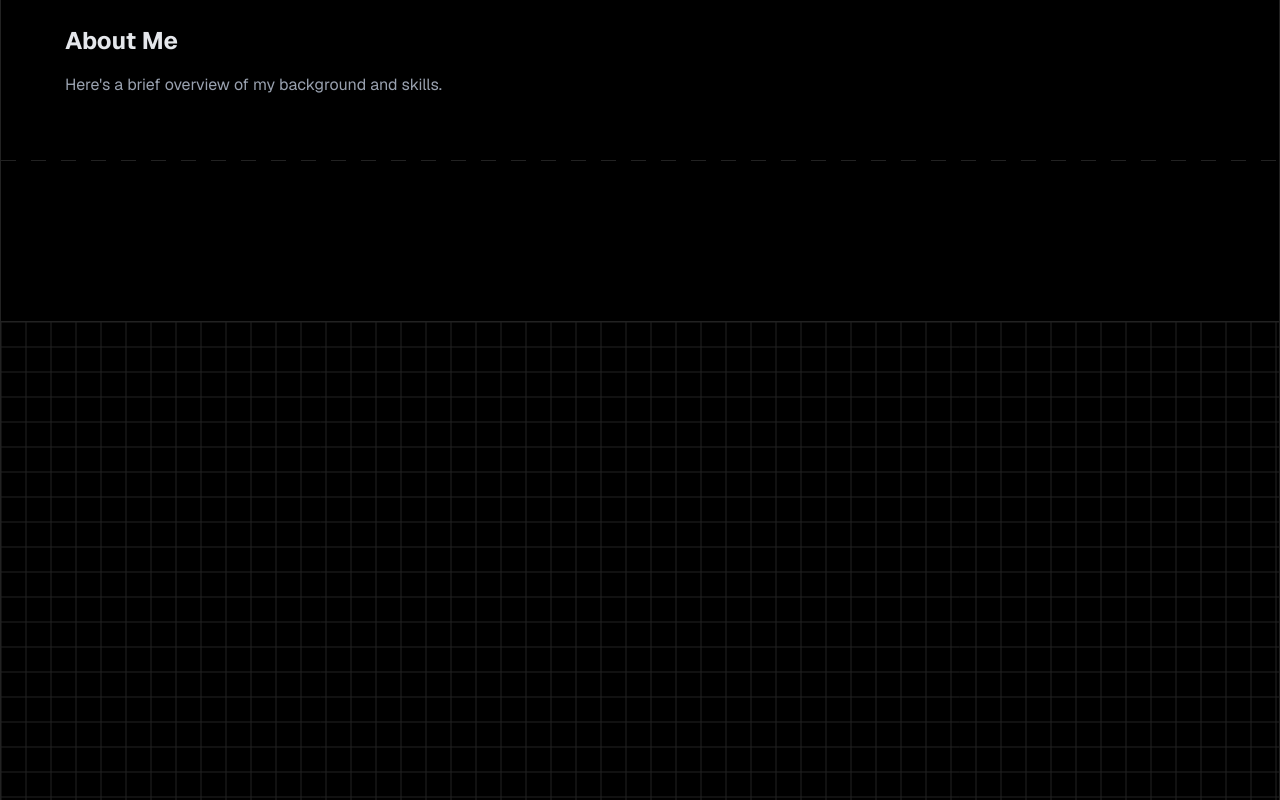
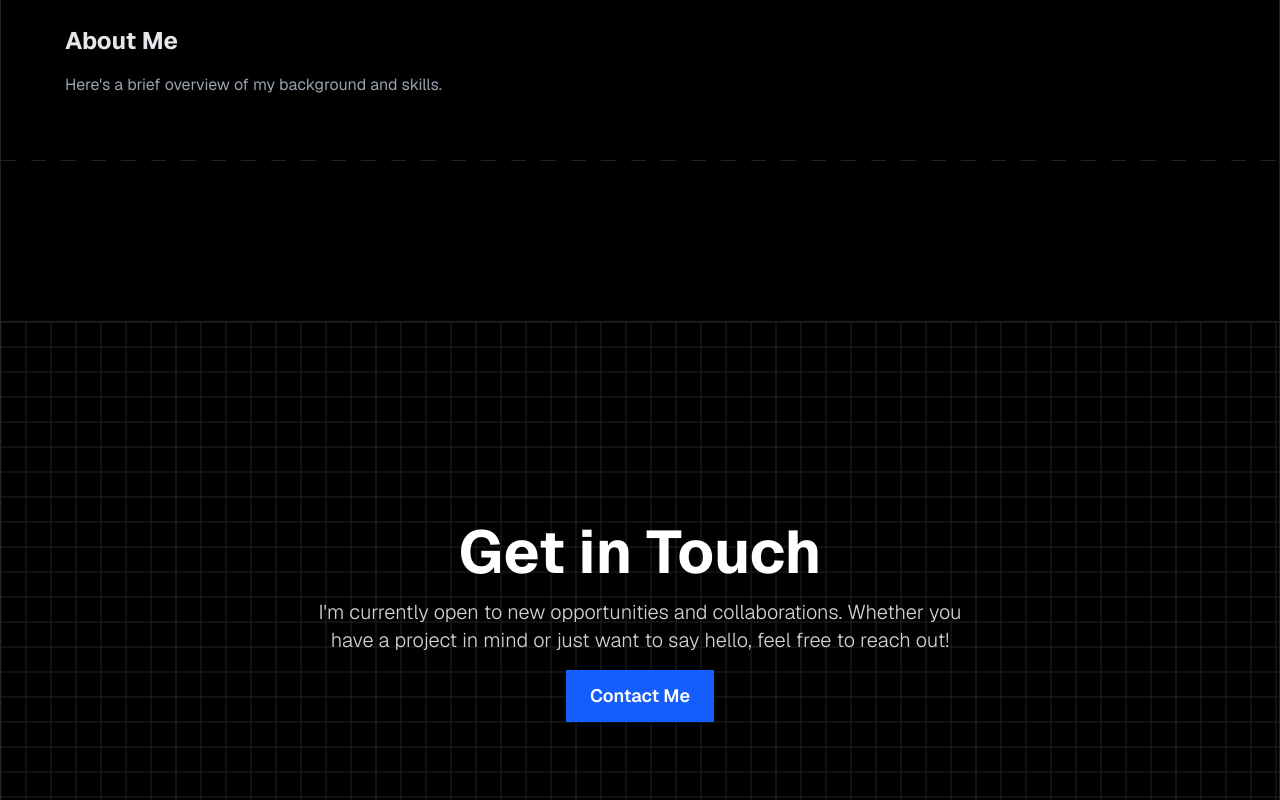
Before and after one commit to nima-karami/nextjs-portfolio, a Next.js app: page / in a window 1280 px wide. Shown: the part 2000-2800 px from the top of the page. Built offline with nearby package versions, Linux system fonts and the light colour scheme.

Commit message:
enhance contact section with heading, description, and contact button; update grid hover active cell color

```diff
--- /dev/null
+++ b/app/components/contact-button.tsx
@@ -0,0 +1,22 @@
+'use client';
+
+import { useCallback } from 'react';
+
+function ContactButton() {
+  const onContactClick = useCallback(() => {
+    // Add your contact logic here (e.g., open modal, mailto link, etc.)
+    console.log('Contact button clicked');
+  }, []);
+
+  return (
+    <button
+      onClick={onContactClick}
+      className="pointer-events-auto relative z-10 bg-blue-600 px-6 py-3 text-lg font-semibold text-white shadow-md transition duration-300 hover:cursor-pointer hover:bg-white hover:text-blue-600"
+      aria-label="Open contact form"
+    >
+      Contact Me
+    </button>
+  );
+}
+
+export default ContactButton;
--- a/app/components/contact-section.tsx
+++ b/app/components/contact-section.tsx
@@ -1,3 +1,4 @@
+import ContactButton from './contact-button';
 import Container from './container';
 import GridHover from './grid-hover';
 
@@ -8,7 +9,17 @@ function ContactSection() {
         <div className="absolute inset-0">
           <GridHover />
         </div>
-        <div className="pointer-events-none flex h-[600px] w-full gap-4 p-20"></div>
+        <div className="pointer-events-none flex h-[600px] w-full flex-col items-center justify-center gap-4 p-20">
+          <h2 className="z-2 text-center text-4xl font-bold text-white md:text-5xl lg:text-6xl">
+            Get in Touch
+          </h2>
+          <p className="z-2 max-w-2xl text-center text-lg font-light text-neutral-300 md:text-xl">
+            I&apos;m currently open to new opportunities and collaborations.
+            Whether you have a project in mind or just want to say hello, feel
+            free to reach out!
+          </p>
+          <ContactButton />
+        </div>
       </Container>
     </section>
   );
--- a/app/components/grid-hover.tsx
+++ b/app/components/grid-hover.tsx
@@ -6,7 +6,7 @@ const CELL_SIZE = 25;
 const FADE_DELAY = 100; // Time in ms before fade starts
 const GRID_LINE_COLOR = '#222222'; // border-neutral-900
 const GRID_LINE_WIDTH = 1;
-const ACTIVE_CELL_COLOR = 'rgba(129, 140, 248, {opacity})'; // indigo-400
+const ACTIVE_CELL_COLOR = 'rgba(34, 34, 34, {opacity})'; // indigo-400
 const ANIMATION_SPEED = 0.1;
 const MIN_OPACITY_THRESHOLD = 0.01;
 
--- a/app/components/navbar.tsx
+++ b/app/components/navbar.tsx
@@ -13,7 +13,10 @@ function Navbar() {
   return (
     <nav className="border-secondary border-b">
       <Container className="flex h-20 items-center justify-between">
-        <div className="border-secondary flex h-full items-center border-r px-4">
+        <Link
+          href="/"
+          className="border-secondary hover:bg-secondary flex h-full items-center border-r px-4 transition duration-300"
+        >
           <Image
             src="/images/logo-white.png"
             alt="Logo"
@@ -21,7 +24,7 @@ function Navbar() {
             height={32}
             className="inline-block"
           />
-        </div>
+        </Link>
         <ul className="flex h-full">
           {NAV_ITEMS.map((item) => (
             <NavItem key={item.href} {...item} />
@@ -41,10 +44,10 @@ type NavItemProps = {
 
 function NavItem({ href, label }: NavItemProps) {
   return (
-    <li className="border-secondary hover:bg-secondary h-full w-20 border-l px-4">
+    <li className="hover:bg-secondary h-full w-20 transition duration-300">
       <Link
         href={href}
-        className="flex h-full items-center justify-center text-gray-200"
+        className="border-secondary flex h-full items-center justify-center border-l px-4 text-gray-200"
       >
         {label}
       </Link>
```
